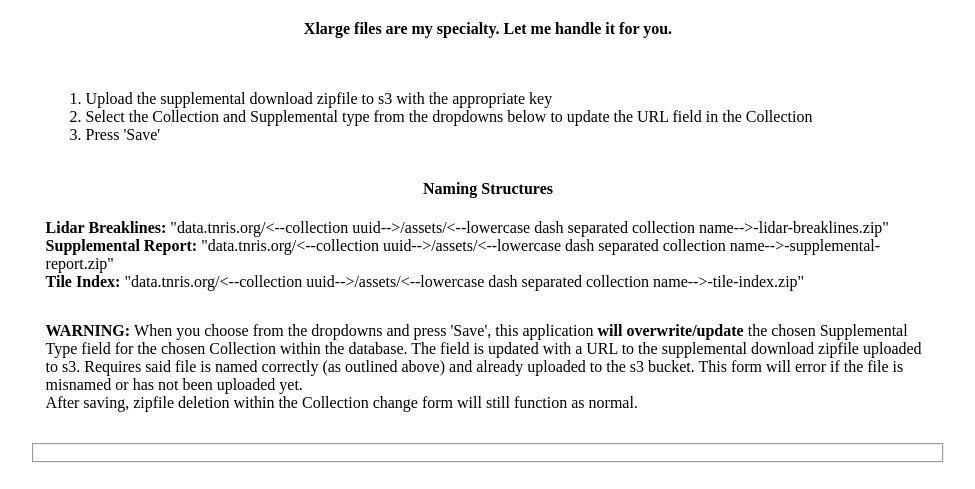
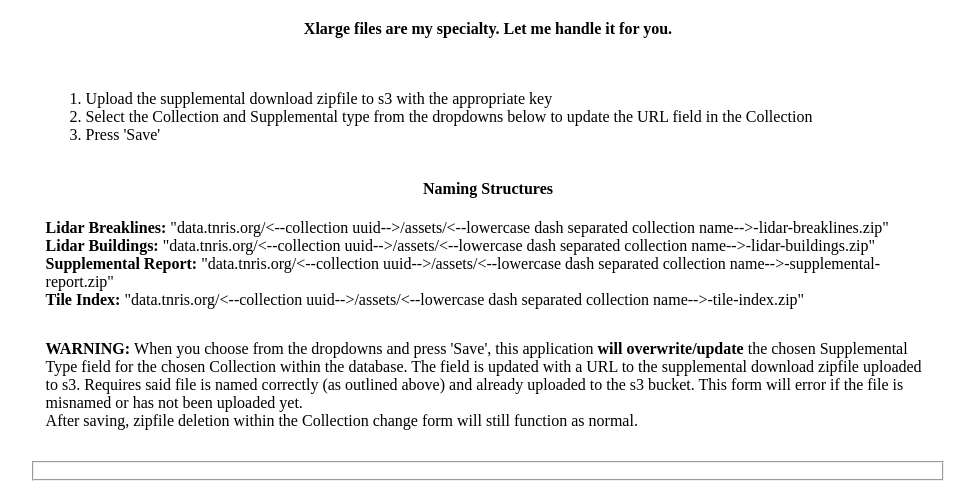
Before and after one commit to TNRIS/api.tnris.org, a Django app: template src/data_hub/lcd/templates/admin/includes/xlarge_supplemental_fieldset.html in a window 1280 px wide. Shown: the part 466-955 px from the top of the page, without its empty margins (152-1127 px from the left). Before the commit the page ends 929 px from the top, so only its background shows below. Run offline with Django 3.2, Linux system fonts and the light colour scheme; the template is opened without the code that fills it, so the values that code supplies are empty; parts of the project's set-up code (start-up, migrations or seed data) failed here and were passed over; some libraries are stand-ins or nearby versions.

Commit message:
master resource x-large supplemental naming structure for lidar bldgs
issue #34

```diff
--- a/src/data_hub/lcd/templates/admin/includes/xlarge_supplemental_fieldset.html
+++ b/src/data_hub/lcd/templates/admin/includes/xlarge_supplemental_fieldset.html
@@ -15,6 +15,8 @@
       <h4 style="padding-top:15px;text-align:center;">Naming Structures</h4>
       <p>
         <strong>Lidar Breaklines: </strong>"data.tnris.org/<--collection uuid-->/assets/<--lowercase dash separated collection name-->-lidar-breaklines.zip"
+        <br>
+        <strong>Lidar Buildings: </strong>"data.tnris.org/<--collection uuid-->/assets/<--lowercase dash separated collection name-->-lidar-buildings.zip"
         <br>
         <strong>Supplemental Report: </strong>"data.tnris.org/<--collection uuid-->/assets/<--lowercase dash separated collection name-->-supplemental-report.zip"
         <br>
```
